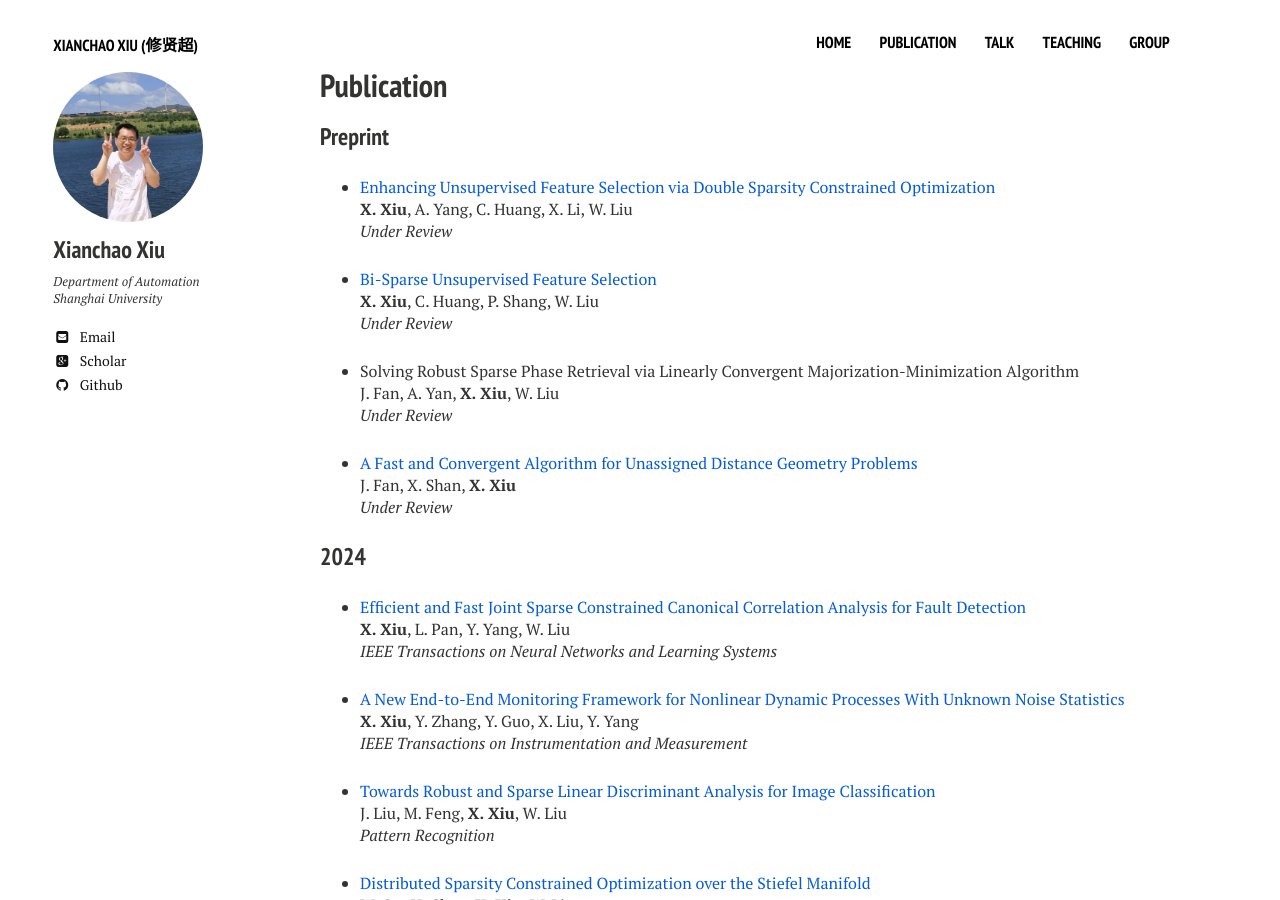
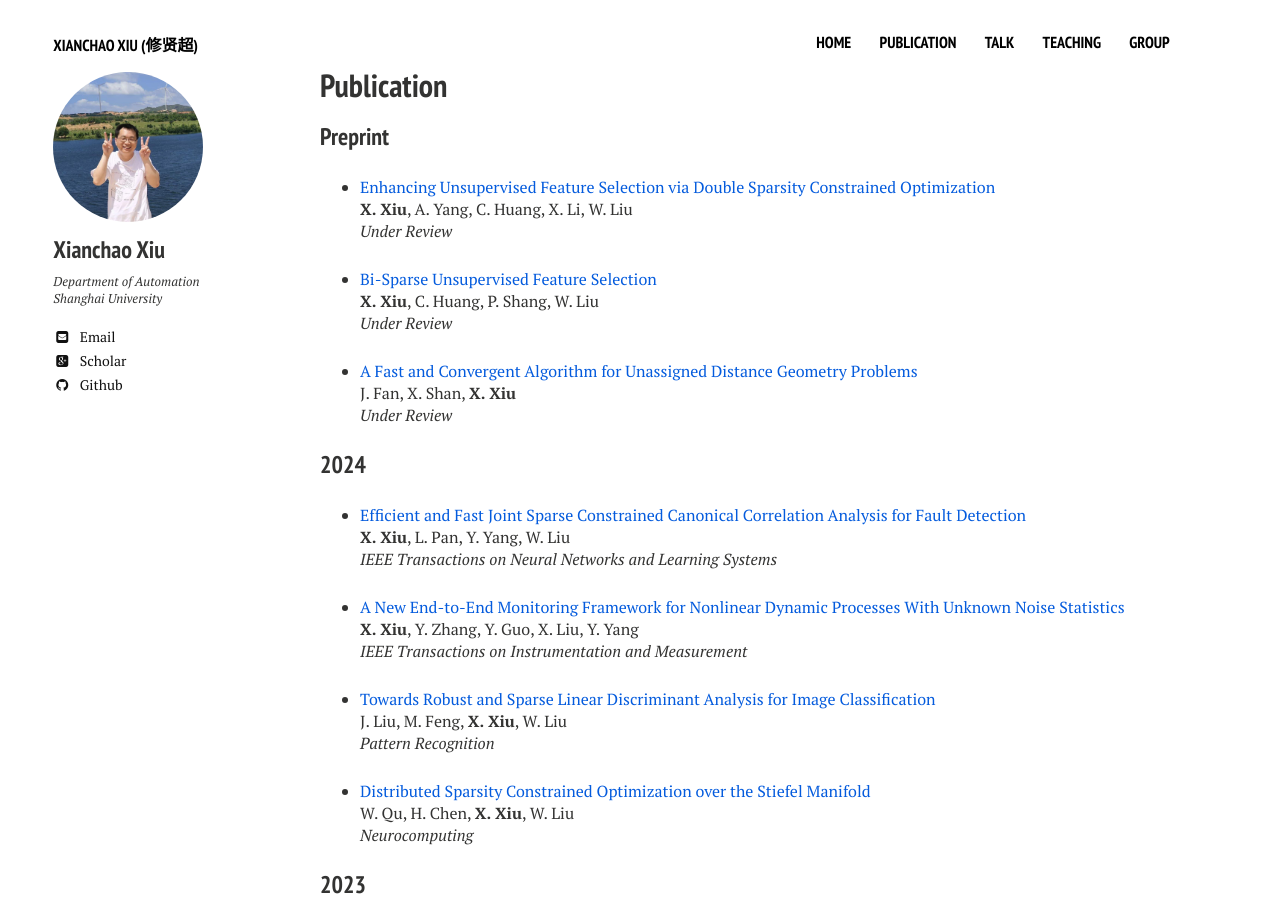
Before and after one commit to xianchaoxiu/xianchaoxiu.github.io, a Jekyll site: the page built from publication/index.md, in a window 1280 px wide and 900 px high. Built offline with Jekyll 4.4.1, drawn with Linux system fonts in a browser that asks for light colours; nearby versions of some CDN libraries.

Commit message:
Update index.md

```diff
--- a/publication/index.md
+++ b/publication/index.md
@@ -18,11 +18,6 @@ share: false
 
 * <a href="https://arxiv.org/abs/2412.16819" class="textlink" target="_blank"> Bi-Sparse Unsupervised Feature Selection </a><br>
 <b>X. Xiu</b>, C. Huang, P. Shang, W. Liu<br>
-<i>Under Review</i><br>
-
-
-* Solving Robust Sparse Phase Retrieval via Linearly Convergent Majorization-Minimization Algorithm <br>
-J. Fan, A. Yan, <b>X. Xiu</b>, W. Liu<br>
 <i>Under Review</i><br>
 
 
```
